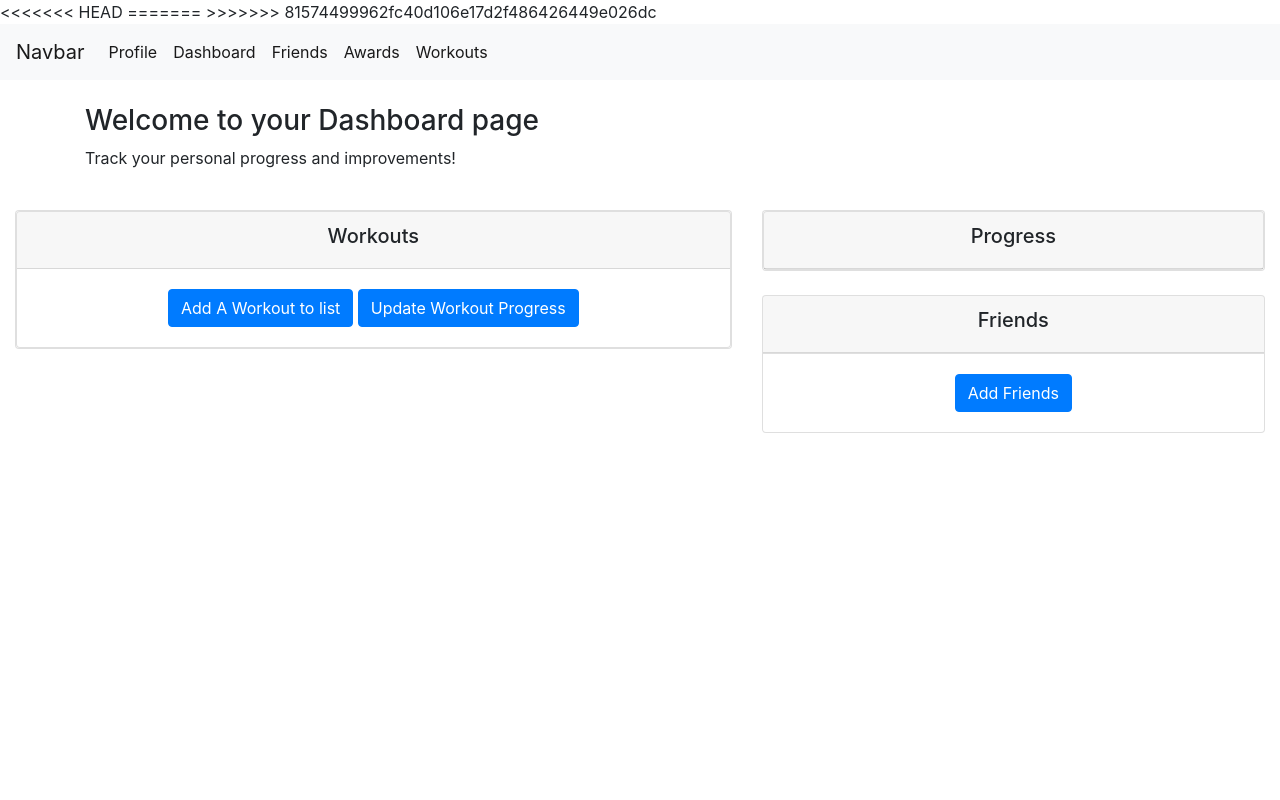
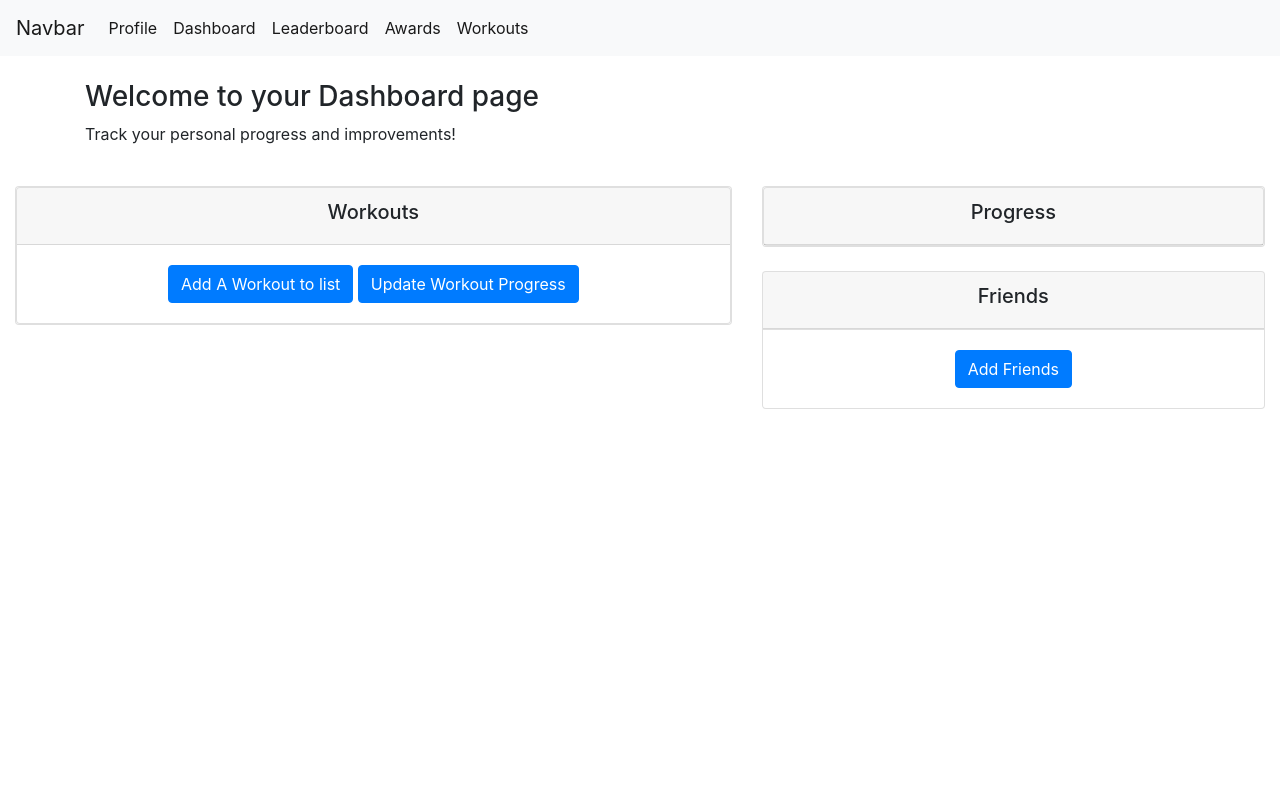
Before and after one commit to kimberlyvo21/Adv-Software-Project, a Django app: template social_app/templates/social_app/Dashboard.html in a window 1280 px wide. Run offline with Django 3.2, Linux system fonts and the light colour scheme; the template is opened without the code that fills it, so the values that code supplies are empty; some libraries are stand-ins or nearby versions.

Commit message:
Styling Changes

```diff
--- a/social_app/templates/social_app/Dashboard.html
+++ b/social_app/templates/social_app/Dashboard.html
@@ -1,14 +1,7 @@
 {% load socialaccount %}
 
-<<<<<<< HEAD
-<!DOCTYPE html>
-<script>
-  var progress32 = 50;
-</script>
-=======
 <!DOCTYPE html>
 
->>>>>>> 81574499962fc40d106e17d2f486426449e026dc
 <html>
 
 <head>
@@ -38,7 +31,7 @@
           <a class="nav-link" href="{% url 'social_app:dashboard' user.email %}">Dashboard</a>
         </li>
         <li class="nav-item active">
-          <a class="nav-link" href="{% url 'social_app:profile' user.email %}">Friends <span
+          <a class="nav-link" href="{% url 'social_app:profile' user.email %}">Leaderboard<span
               class="sr-only">(current)</span></a>
         </li>
         <li class="nav-item active">
@@ -107,8 +100,6 @@
                 <div class="progress" style="height: 25px;">
                   <div class="progress-bar" role="progressbar" style="width: {{ prog }}%;"  aria-valuenow={{prog}} aria-valuemin="0" aria-valuemax="100"> {{prog}}</div>
                 </div>
-            </li>
-                </div>
               </li>
             </ul>
             {%endfor%}
--- a/social_app/templates/social_app/FriendPage.html
+++ b/social_app/templates/social_app/FriendPage.html
@@ -28,7 +28,7 @@
           <a class="nav-link" href="{% url 'social_app:dashboard' user.email %}">Dashboard</a>
         </li>
         <li class="nav-item active">
-          <a class="nav-link" href="{% url 'social_app:profile' user.email %}">Friends <span
+          <a class="nav-link" href="{% url 'social_app:profile' user.email %}">Leaderboard<span
               class="sr-only">(current)</span></a>
         </li>
         <li class="nav-item active">
--- a/social_app/templates/social_app/WorkoutPage.html
+++ b/social_app/templates/social_app/WorkoutPage.html
@@ -28,7 +28,7 @@
           <a class="nav-link" href="{% url 'social_app:dashboard' user.email %}">Dashboard</a>
         </li>
         <li class="nav-item active">
-          <a class="nav-link" href="{% url 'social_app:profile' user.email %}">Friends <span class="sr-only">(current)</span></a>
+          <a class="nav-link" href="{% url 'social_app:profile' user.email %}">Leaderboard <span class="sr-only">(current)</span></a>
         </li>
         <li class="nav-item active">
           <a class="nav-link" href="{% url 'social_app:profile' user.email %}">Awards <span class="sr-only">(current)</span></a>
--- a/social_app/templates/social_app/profile.html
+++ b/social_app/templates/social_app/profile.html
@@ -26,7 +26,7 @@
           <a class="nav-link" href="{% url 'social_app:dashboard' user.email %}">Dashboard</a>
         </li>
         <li class="nav-item active">
-          <a class="nav-link" href="{% url 'social_app:profile' user.email %}">Friends <span class="sr-only">(current)</span></a>
+          <a class="nav-link" href="{% url 'social_app:profile' user.email %}">Leaderboard <span class="sr-only">(current)</span></a>
         </li>
         <li class="nav-item active">
           <a class="nav-link" href="{% url 'social_app:profile' user.email %}">Awards <span class="sr-only">(current)</span></a>
```
